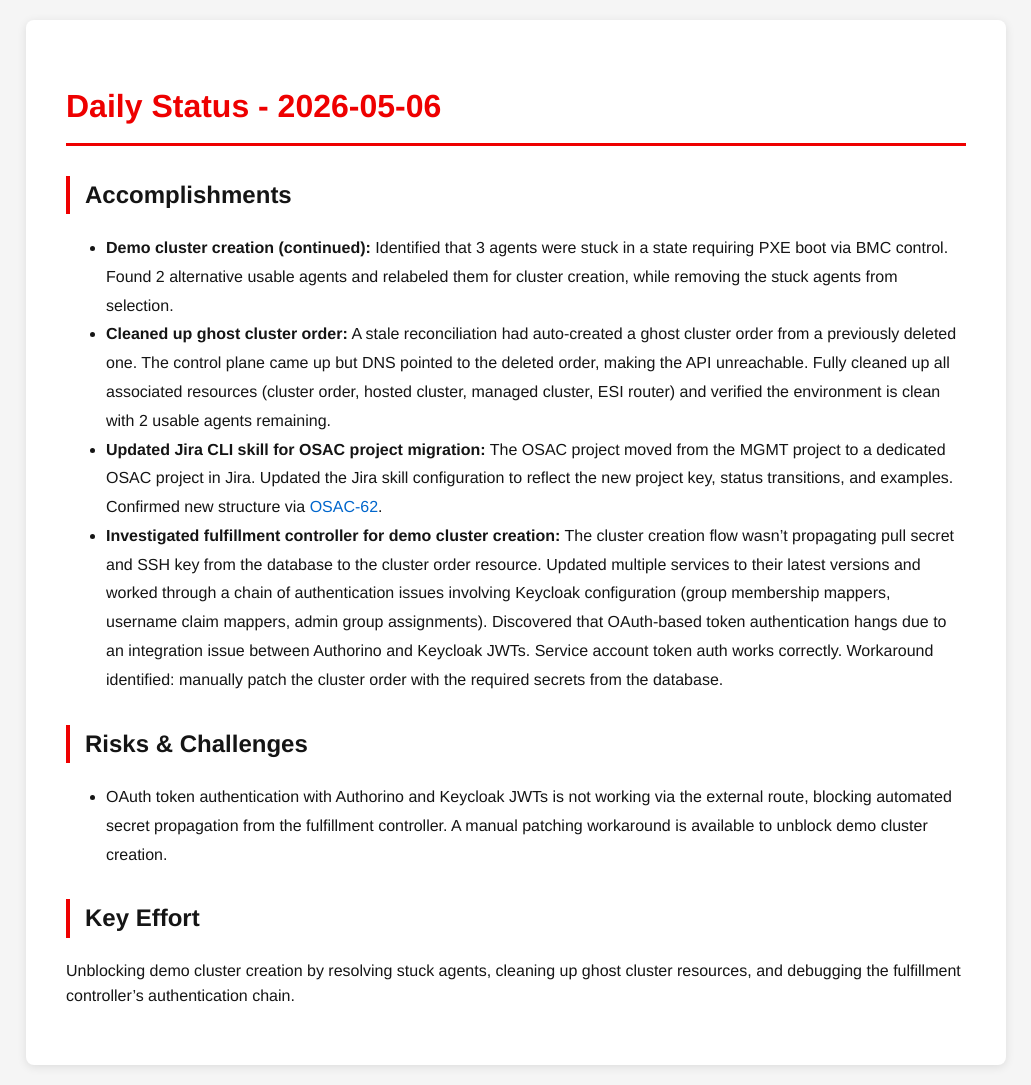
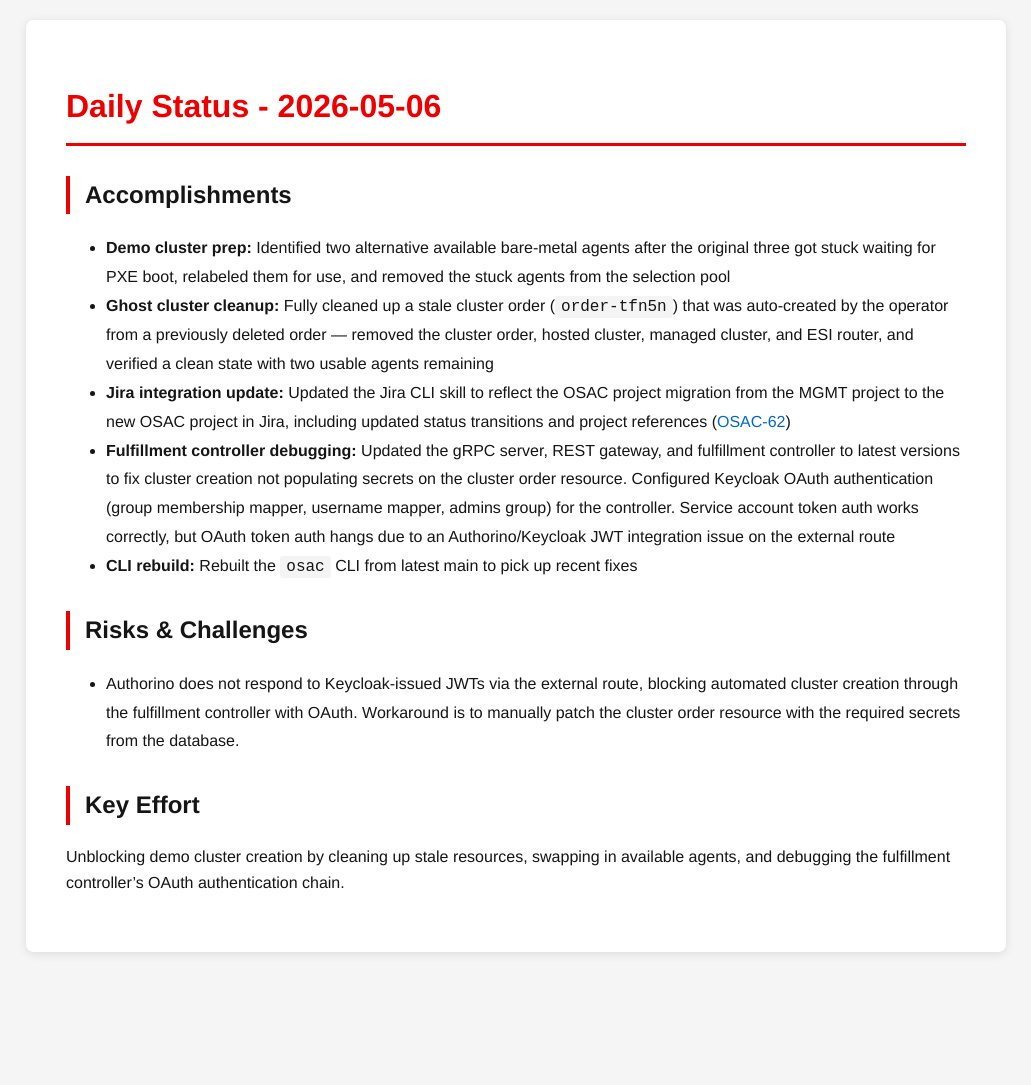
Before and after one commit to tzvatot/daily-status, a Jekyll site: the page built from 2026-05-06.md, in a window 1280 px wide. Shown: the whole page, without its empty margins (124-1155 px from the left). Built offline with Jekyll 4.4.1, drawn with Linux system fonts in a browser that asks for light colours; after the commit the page ends 972 px from its top, so only the background shows below that.

Commit message:
Daily status update - 2026-05-06

```diff
--- a/2026-05-06.md
+++ b/2026-05-06.md
@@ -7,13 +7,14 @@ date: 2026-05-06
 # Daily Status - 2026-05-06
 
 ## Accomplishments
-- **Demo cluster creation (continued):** Identified that 3 agents were stuck in a state requiring PXE boot via BMC control. Found 2 alternative usable agents and relabeled them for cluster creation, while removing the stuck agents from selection.
-- **Cleaned up ghost cluster order:** A stale reconciliation had auto-created a ghost cluster order from a previously deleted one. The control plane came up but DNS pointed to the deleted order, making the API unreachable. Fully cleaned up all associated resources (cluster order, hosted cluster, managed cluster, ESI router) and verified the environment is clean with 2 usable agents remaining.
-- **Updated Jira CLI skill for OSAC project migration:** The OSAC project moved from the MGMT project to a dedicated OSAC project in Jira. Updated the Jira skill configuration to reflect the new project key, status transitions, and examples. Confirmed new structure via [OSAC-62](https://issues.redhat.com/browse/OSAC-62).
-- **Investigated fulfillment controller for demo cluster creation:** The cluster creation flow wasn't propagating pull secret and SSH key from the database to the cluster order resource. Updated multiple services to their latest versions and worked through a chain of authentication issues involving Keycloak configuration (group membership mappers, username claim mappers, admin group assignments). Discovered that OAuth-based token authentication hangs due to an integration issue between Authorino and Keycloak JWTs. Service account token auth works correctly. Workaround identified: manually patch the cluster order with the required secrets from the database.
+- **Demo cluster prep:** Identified two alternative available bare-metal agents after the original three got stuck waiting for PXE boot, relabeled them for use, and removed the stuck agents from the selection pool
+- **Ghost cluster cleanup:** Fully cleaned up a stale cluster order (`order-tfn5n`) that was auto-created by the operator from a previously deleted order — removed the cluster order, hosted cluster, managed cluster, and ESI router, and verified a clean state with two usable agents remaining
+- **Jira integration update:** Updated the Jira CLI skill to reflect the OSAC project migration from the MGMT project to the new OSAC project in Jira, including updated status transitions and project references ([OSAC-62](https://issues.redhat.com/browse/OSAC-62))
+- **Fulfillment controller debugging:** Updated the gRPC server, REST gateway, and fulfillment controller to latest versions to fix cluster creation not populating secrets on the cluster order resource. Configured Keycloak OAuth authentication (group membership mapper, username mapper, admins group) for the controller. Service account token auth works correctly, but OAuth token auth hangs due to an Authorino/Keycloak JWT integration issue on the external route
+- **CLI rebuild:** Rebuilt the `osac` CLI from latest main to pick up recent fixes
 
 ## Risks & Challenges
-- OAuth token authentication with Authorino and Keycloak JWTs is not working via the external route, blocking automated secret propagation from the fulfillment controller. A manual patching workaround is available to unblock demo cluster creation.
+- Authorino does not respond to Keycloak-issued JWTs via the external route, blocking automated cluster creation through the fulfillment controller with OAuth. Workaround is to manually patch the cluster order resource with the required secrets from the database.
 
 ## Key Effort
-Unblocking demo cluster creation by resolving stuck agents, cleaning up ghost cluster resources, and debugging the fulfillment controller's authentication chain.
+Unblocking demo cluster creation by cleaning up stale resources, swapping in available agents, and debugging the fulfillment controller's OAuth authentication chain.
```
